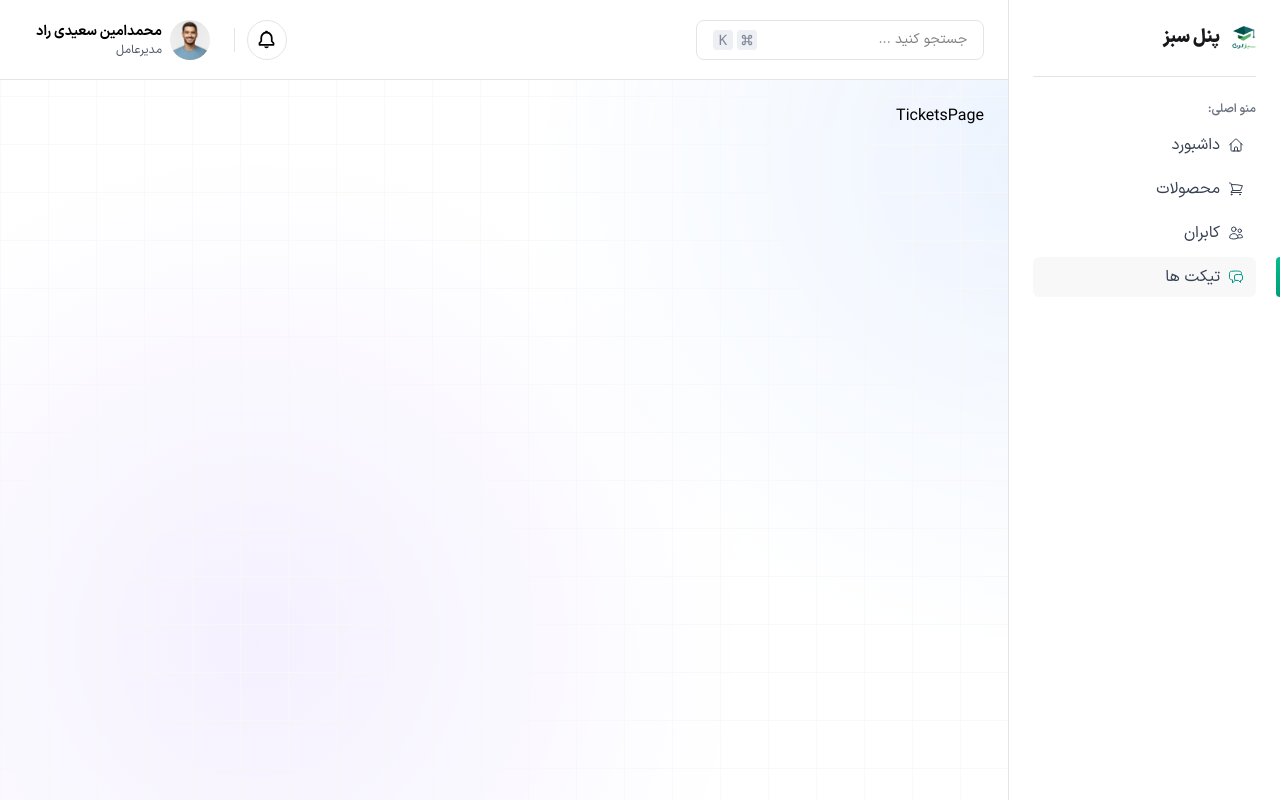
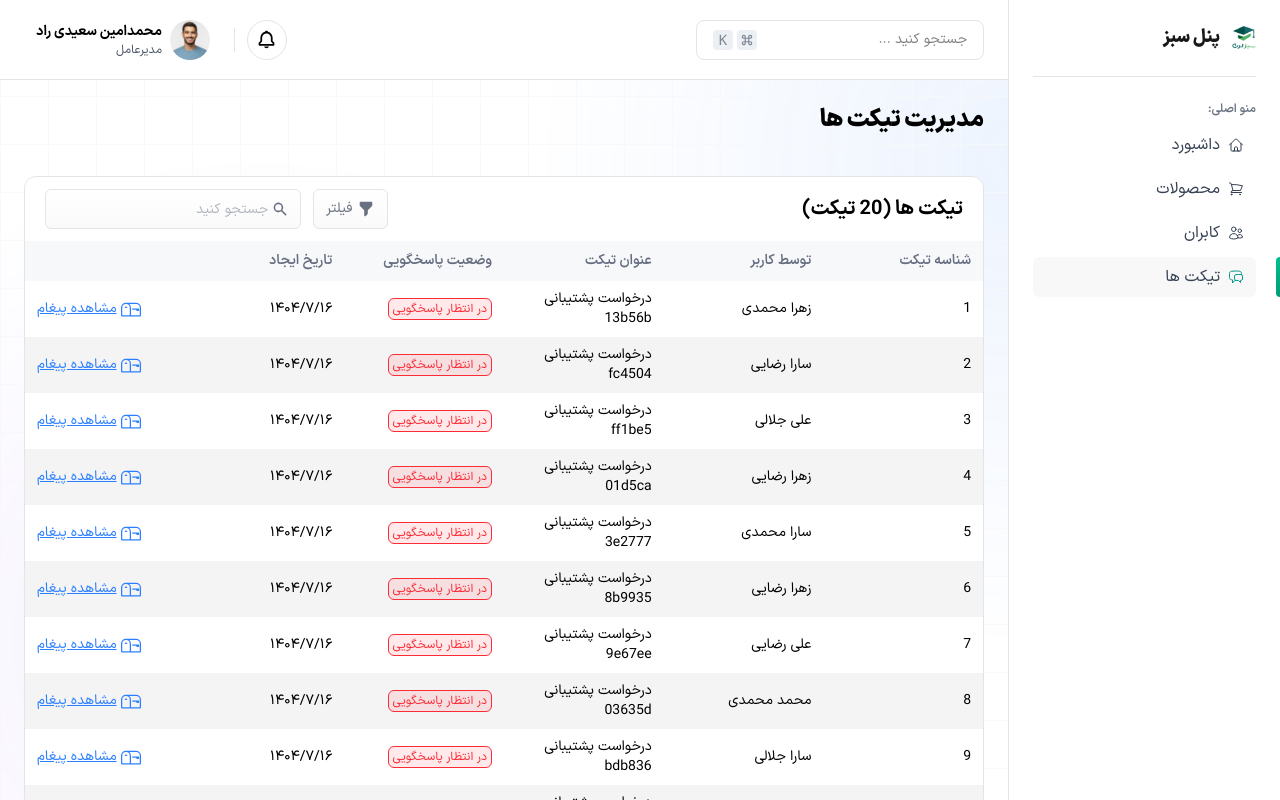
Before and after one commit to peyman-dev/sabzlearn-cms-app, a React (Vite) app: page /tickets in a window 1280 px wide. Shown: the top 800 px of the page. Built offline with nearby package versions, Linux system fonts and the light colour scheme.

Commit message:
Developing Tickets Page

```diff
--- a/src/components/templates/products/settings/utils.js
+++ b/src/components/templates/products/settings/utils.js
@@ -21,11 +21,9 @@ export const getBadgeStyles = (isPublished) => {
   if (isPublished)
     return {
       classNames: clsx("badge", "success-badge"),
-      content: "منتشر شده",
     };
   else
     return {
       classNames: clsx("badge", "danger-badge"),
-      content: "خصوصی",
     };
 };
--- /dev/null
+++ b/src/components/templates/tickets/not-found.jsx
@@ -0,0 +1,13 @@
+import React from "react";
+import { Link } from "react-router-dom";
+
+export default function NotFound() {
+  return (
+    <div className="size-full flex-col h-[60vh] space-y-5 flex-center text-3xl text-zinc-700 font-bold">
+      <p>تیکت مورد نظر شما یافت نشد !</p>
+      <Link to="/tickets" className="primary-bg px-4  text-sm! py-2 pt-2.5">
+    بازگشت
+      </Link>
+    </div>
+  );
+}
--- /dev/null
+++ b/src/components/templates/tickets/ticket-details/messages/index.jsx
@@ -0,0 +1,12 @@
+import React from "react";
+import MessageCard from "./message-card";
+
+export default function Messages({ messages }) {
+  return (
+    <div className="space-y-4 p-6 rounded-md bg-white shadow">
+      {messages.map((msg) => (
+        <MessageCard content={msg} />
+      ))}
+    </div>
+  );
+}
--- /dev/null
+++ b/src/components/templates/tickets/ticket-details/messages/message-card/index.jsx
@@ -0,0 +1,15 @@
+import React from "react";
+import { IoCheckmarkDoneOutline } from "react-icons/io5";
+
+export default function MessageCard({ content }) {
+  return (
+    <div className="w-[420px] relative p-5 text-sm bg-gradient-to-t from-blue-600 to-blue-500 rounded-3xl rounded-br-sm! text-white">
+      {content}
+
+      <div className="text-xs text-white opacity-80 select-none flex items-center gap-1 absolute left-4 bottom-2">
+        <IoCheckmarkDoneOutline />
+        <span>خوانده شده</span>
+      </div>
+    </div>
+  );
+}
--- /dev/null
+++ b/src/components/templates/tickets/ticket-details/send-message.jsx
@@ -0,0 +1,7 @@
+import React from 'react'
+
+export default function SendMessage() {
+  return (
+    <div>SendMessage</div>
+  )
+}
--- /dev/null
+++ b/src/components/templates/tickets/ticket-details/sender.jsx
@@ -0,0 +1,27 @@
+import React from "react";
+import { BsX } from "react-icons/bs";
+import { Link } from "react-router-dom";
+
+export default function Sender({ userName, title }) {
+  return (
+    <div className="flex items-center justify-between h-24 px-6 rounded-md bg-white shadow">
+      <div className="flex items-center gap-3">
+        <div className="size-14 rounded-full bg-conic-120 from-green-500 to-blue-500"></div>
+        <div className="space-y-1">
+          <p>
+            <strong>{userName}</strong>
+          </p>
+          <p className="text-zinc-500 text-xs">{title}</p>
+          <div className="text-blue-500 flex items-center gap-1 text-xs  mt-2!">
+            <div className="size-1.5 bg-blue-500 mb-1 rounded-full"></div>
+            <span>آنلاین</span>
+          </div>
+        </div>
+      </div>
+
+      <Link className=" size-8 rounded-full border primary-border-color flex-center text-sm duration-150 hover:bg-zinc-100 text-zinc-600" to={"/tickets"}>
+        <BsX className="text-xl"/>
+      </Link>
+    </div>
+  );
+}
--- a/src/core/routes.jsx
+++ b/src/core/routes.jsx
@@ -5,6 +5,7 @@ import CommentsPage from "../pages/comments/page.jsx";
 import ProductsPage from "../pages/products/page.jsx";
 import TicketsPage from "../pages/tickets/page.jsx";
 import ApplicationLayout from "../components/layout/index.jsx";
+import TicketDetailsPage from "../pages/tickets/ticket-details/page.jsx";
 
 const routes = createBrowserRouter([
   {
@@ -30,6 +31,10 @@ const routes = createBrowserRouter([
         path: "/tickets",
         element: <TicketsPage />,
       },
+      {
+        path: "/tickets/:ticketID",
+        element: <TicketDetailsPage />,
+      },
     ],
   },
 ]);
--- a/src/core/settings/constants.js
+++ b/src/core/settings/constants.js
@@ -3,4 +3,22 @@ const STATIC_PRODUCT_IMG = "/images/product-img.png";
 // جهت پاکیزگی کد - توضیحات در اینجا درج شده تا سورس کد خوانایی بهتری داشته باشد !
 const STATIC_DESCRIPTION = `لورم ایپسوم متن ساختگی با تولید سادگی نامفهوم از صنعت چاپ، و با استفاده از طراحان گرافیک است، چاپگرها و متون بلکه روزنامه و مجله در ستون و سطرآنچنان که لازم است، و برای شرایط فعلی تکنولوژی مورد نیاز، و`;
 
-export { STATIC_PRODUCT_IMG, STATIC_DESCRIPTION };
+const tickets = Array.from({ length: 20 }, (_, index) => {
+  const randomNames = ["علی", "رضا", "محمد", "زهرا", "سارا", "امیر"];
+  const randomLastName = ["محمدی", "احمدی", "حسینی", "رضایی", "مرادی", "جلالی"];
+  const randomName =
+    randomNames[Math.floor(Math.random() * randomNames.length)];
+  const randomFamily =
+    randomLastName[Math.floor(Math.random() * randomLastName.length)];
+
+  return {
+    id: index + 1,
+    fullName: `${randomName} ${randomFamily}`,
+    title: `درخواست پشتیبانی ${crypto.randomUUID().slice(0, 6)}`,
+    messages: [STATIC_DESCRIPTION],
+    date: new Date().toLocaleDateString("fa-IR"),
+    isAnswered: false,
+  };
+});
+
+export { STATIC_PRODUCT_IMG, STATIC_DESCRIPTION, tickets };
--- a/src/pages/tickets/page.jsx
+++ b/src/pages/tickets/page.jsx
@@ -1,7 +1,65 @@
-import React from 'react'
+import React from "react";
+import PageHeader from "../../components/common/page-header";
+import Table from "../../components/common/table";
+import TableHead from "../../components/common/table/fragments/table-head";
+import TableHeadCell from "../../components/common/table/fragments/table-head/table-head-cell";
+import { tickets } from "../../core/settings/constants";
+import TableBody from "../../components/common/table/fragments/table-body";
+import TableRow from "../../components/common/table/fragments/table-row";
+import TableCell from "../../components/common/table/fragments/table-row/table-cell";
+import { getBadgeStyles } from "../../components/templates/products/settings/utils";
+import { Link } from "react-router-dom";
+import { BsMailbox } from "react-icons/bs";
 
 export default function TicketsPage() {
   return (
-    <div>TicketsPage</div>
-  )
+    <>
+      <PageHeader title={"مدیریت تیکت ها"} />
+      <Table
+        header={{
+          title: `تیکت ها (${tickets.length} تیکت) `,
+        }}
+      >
+        <TableHead>
+          <TableHeadCell>شناسه تیکت</TableHeadCell>
+          <TableHeadCell>توسط کاربر</TableHeadCell>
+          <TableHeadCell>عنوان تیکت</TableHeadCell>
+          <TableHeadCell>وضعیت پاسخگویی</TableHeadCell>
+          <TableHeadCell>تاریخ ایجاد</TableHeadCell>
+          <TableHeadCell></TableHeadCell>
+        </TableHead>
+        <TableBody>
+          {tickets.map((ticket) => {
+            const { classNames } = getBadgeStyles(ticket.isAnswered);
+
+            return (
+              <TableRow key={ticket.id}>
+                <TableCell>{ticket.id}</TableCell>
+                <TableCell>{ticket.fullName}</TableCell>
+                <TableCell>{ticket.title}</TableCell>
+                <TableCell>
+                  <span className={classNames}>
+                    {ticket.isAnswered ? "پاسخ داده شده" : "در انتظار پاسخگویی"}
+                  </span>
+                </TableCell>
+                <TableCell>
+                  {ticket.date}
+                </TableCell>
+                <TableCell>
+                  <div className="flex w-full! items-center justify-end">
+                    <Link to={`/tickets/${ticket.id}`} className="text-blue-500 flex items-center gap-1 hover:text-blue-400 underline underline-offset-1">
+                    <BsMailbox className="text-xl"/>
+                    <span>
+                      مشاهده پیغام
+                    </span>
+                    </Link>
+                  </div>
+                </TableCell>
+              </TableRow>
+            );
+          })}
+        </TableBody>
+      </Table>
+    </>
+  );
 }
--- /dev/null
+++ b/src/pages/tickets/ticket-details/page.jsx
@@ -0,0 +1,29 @@
+import React, { useEffect, useState } from "react";
+import { useParams } from "react-router-dom";
+import { tickets } from "../../../core/settings/constants";
+import NotFound from "../../../components/templates/tickets/not-found";
+import Sender from "../../../components/templates/tickets/ticket-details/sender";
+import Messages from "../../../components/templates/tickets/ticket-details/messages";
+
+export default function TicketDetailsPage() {
+  const { ticketID } = useParams();
+  const [ticketDetails, setTicketDetails] = useState(null);
+
+  // In real projects this will be a Async function
+  const getTicketDetails = () =>
+    tickets.find((ticket) => ticket.id == ticketID);
+
+  useEffect(() => {
+    const ticket = getTicketDetails();
+    setTicketDetails(ticket);
+  }, [ticketID]);
+
+  if (!ticketDetails) return <NotFound />;
+
+  return (
+    <div className="w-[70%] mx-auto space-y-6">
+      <Sender title={ticketDetails.title} userName={ticketDetails.fullName} />
+      <Messages messages={ticketDetails.messages}/>
+    </div>
+  );
+}
```
